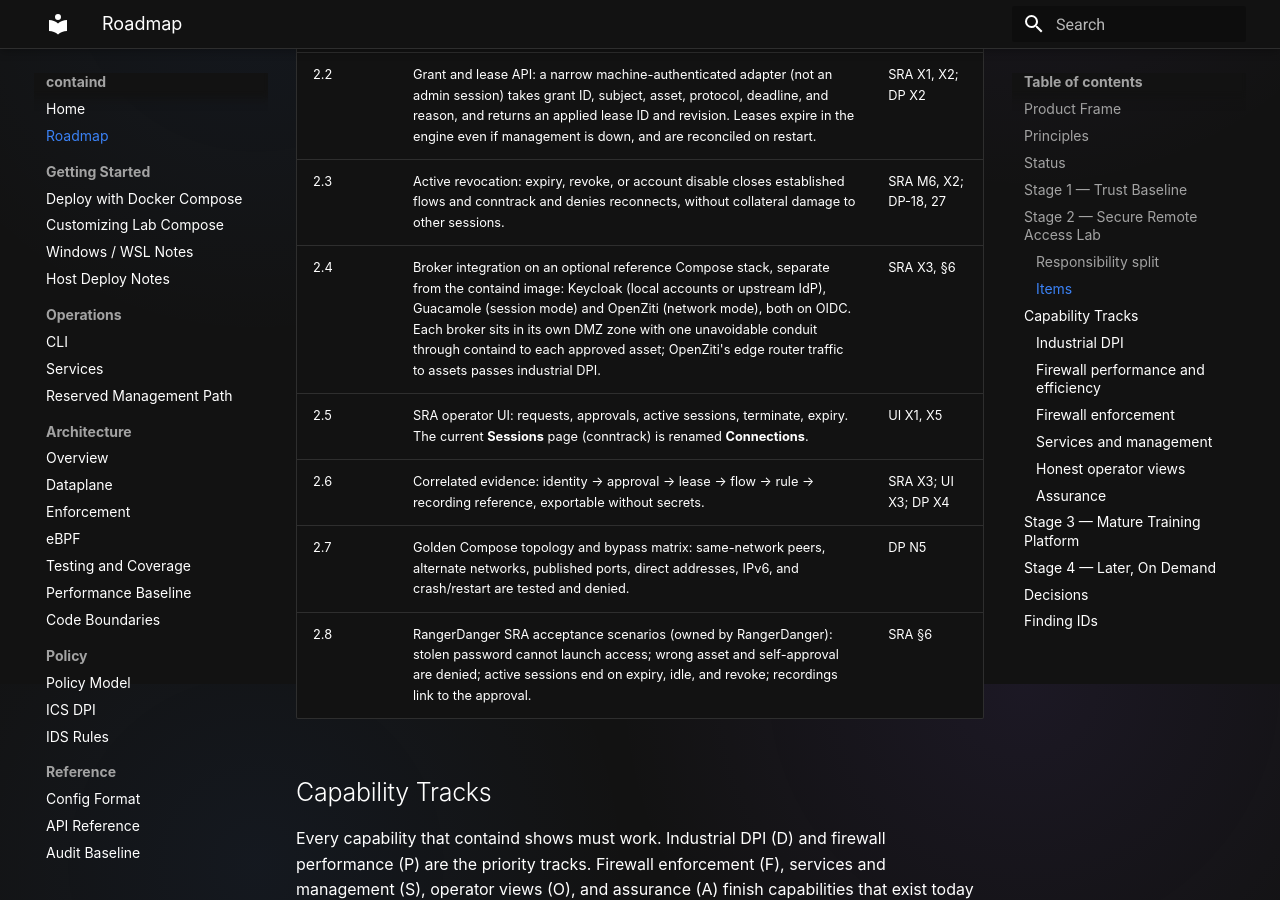
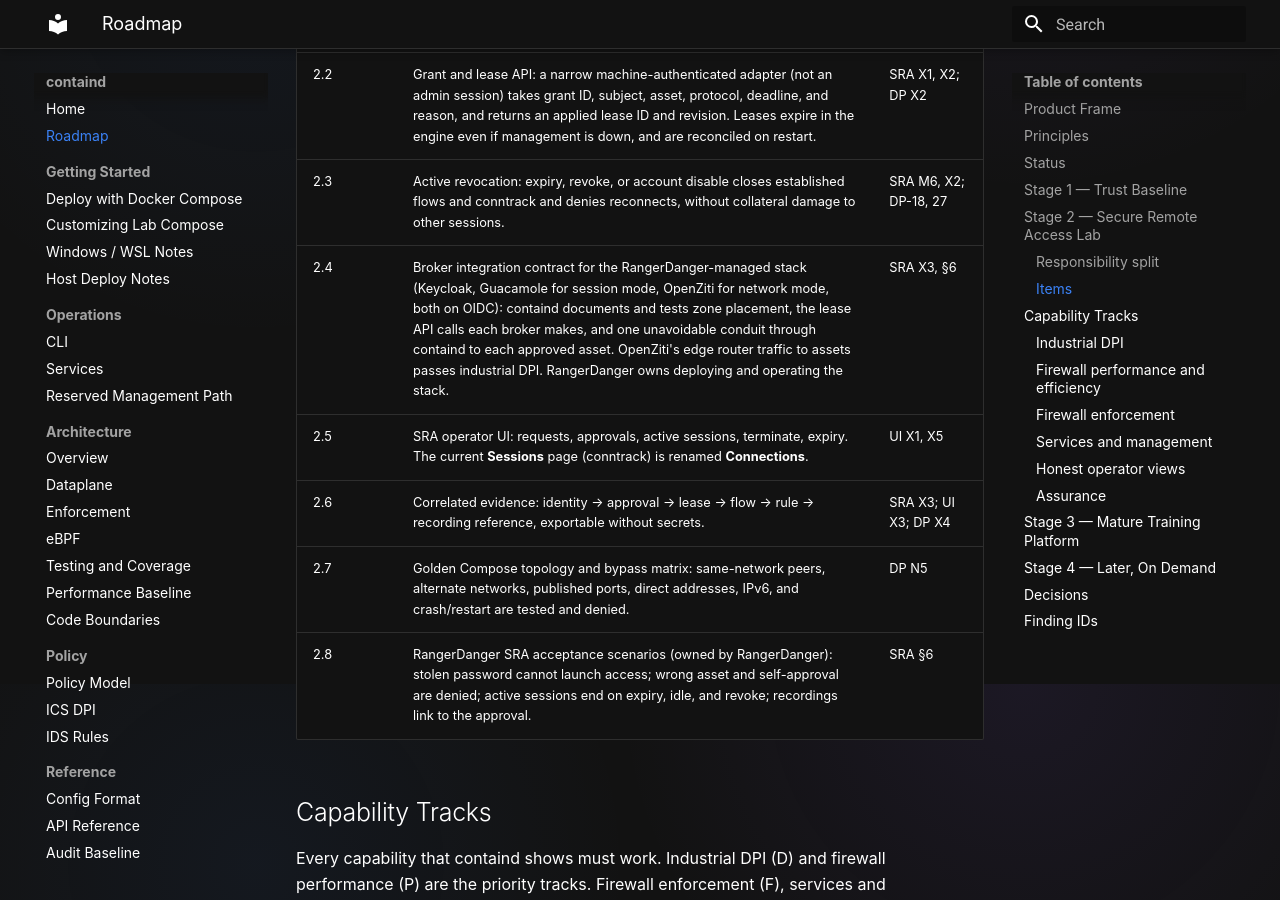
Before and after one commit to tonylturner/containd, an MkDocs documentation site: the page built from docs/mkdocs/roadmap.md, in a window 1280 px wide and 900 px high, scrolled down 3816 px. Built offline with MkDocs 1.6.1 and Material for MkDocs 9.7.7, drawn with Linux system fonts in a browser that asks for light colours; some of the changed text lies outside the part shown.

Commit message:
Assign the SRA reference stack to RangerDanger and scope item 2.4 to the integration contract

```diff
--- a/docs/mkdocs/roadmap.md
+++ b/docs/mkdocs/roadmap.md
@@ -98,7 +98,7 @@ must not stop the PLC or the process.
 | 2.1 | SRA contract: personas (operator, sponsor, vendor, auditor), first protocol, broker and IdP choice, strict-profile rules. | SRA §4.2, N4; UI N1 |
 | 2.2 | Grant and lease API: a narrow machine-authenticated adapter (not an admin session) takes grant ID, subject, asset, protocol, deadline, and reason, and returns an applied lease ID and revision. Leases expire in the engine even if management is down, and are reconciled on restart. | SRA X1, X2; DP X2 |
 | 2.3 | Active revocation: expiry, revoke, or account disable closes established flows and conntrack and denies reconnects, without collateral damage to other sessions. | SRA M6, X2; DP-18, 27 |
-| 2.4 | Broker integration on an optional reference Compose stack, separate from the containd image: Keycloak (local accounts or upstream IdP), Guacamole (session mode) and OpenZiti (network mode), both on OIDC. Each broker sits in its own DMZ zone with one unavoidable conduit through containd to each approved asset; OpenZiti's edge router traffic to assets passes industrial DPI. | SRA X3, §6 |
+| 2.4 | Broker integration contract for the RangerDanger-managed stack (Keycloak, Guacamole for session mode, OpenZiti for network mode, both on OIDC): containd documents and tests zone placement, the lease API calls each broker makes, and one unavoidable conduit through containd to each approved asset. OpenZiti's edge router traffic to assets passes industrial DPI. RangerDanger owns deploying and operating the stack. | SRA X3, §6 |
 | 2.5 | SRA operator UI: requests, approvals, active sessions, terminate, expiry. The current **Sessions** page (conntrack) is renamed **Connections**. | UI X1, X5 |
 | 2.6 | Correlated evidence: identity → approval → lease → flow → rule → recording reference, exportable without secrets. | SRA X3; UI X3; DP X4 |
 | 2.7 | Golden Compose topology and bypass matrix: same-network peers, alternate networks, published ports, direct addresses, IPv6, and crash/restart are tested and denied. | DP N5 |
@@ -211,7 +211,7 @@ Decided by the product owner on 2026-10-25.
 | Topic | Decision |
 |---|---|
 | `:latest` promotion | Only tags on `main` move `:latest`, after signing and SBOM. Prereleases never move it. This part of item 1.11 ships in 0.1.33; the CI gate follows in Stage 1. |
-| SRA broker | Broker-agnostic. containd never bundles a broker or an IdP; it supports them through the lease API and zone/conduit topology. The reference is an optional, separate Compose stack: Keycloak (local accounts or federation to an upstream IdP) with OIDC to Guacamole for session access and to OpenZiti for network access. Do not build a remote desktop stack. |
+| SRA broker | Broker-agnostic. containd never bundles a broker or an IdP; it supports them through the lease API and zone/conduit topology. The reference stack is owned and run by RangerDanger, outside containd: Keycloak (local accounts or federation to an upstream IdP) with OIDC to Guacamole for session access and to OpenZiti for network access. Do not build a remote desktop stack. |
 | SSH native shell | Training profile only. The strict profile disables the native shell, and SSH meets the same MFA assurance as the web. |
 | Established flows after a policy change | Leases always terminate existing flows. Ordinary edits keep existing connections, and the UI says so. |
 | Rule precedence | First match in listed order, everywhere: kernel, evaluator, and preview. This changes behavior (today the kernel sorts allow before deny). |
```
